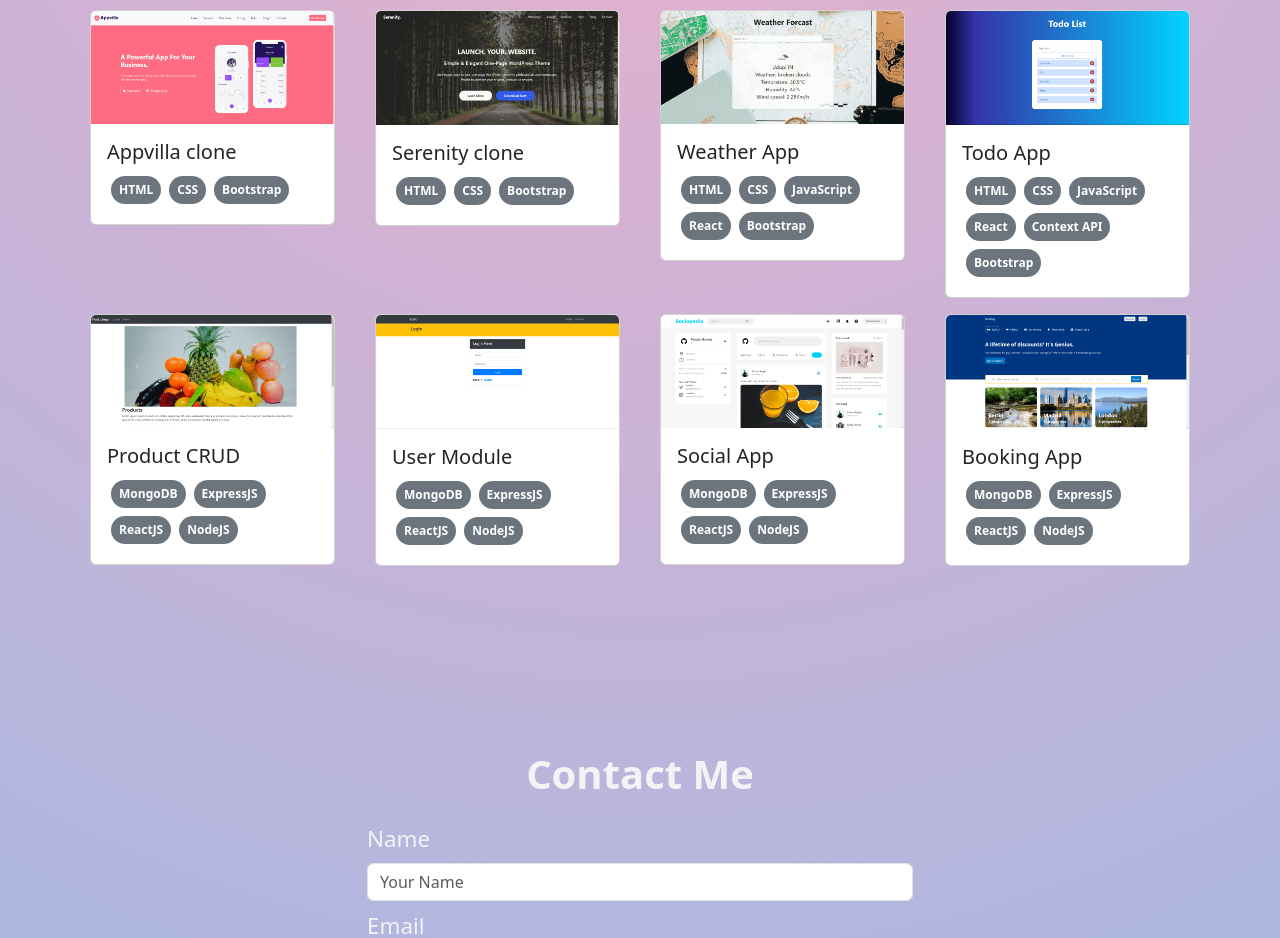
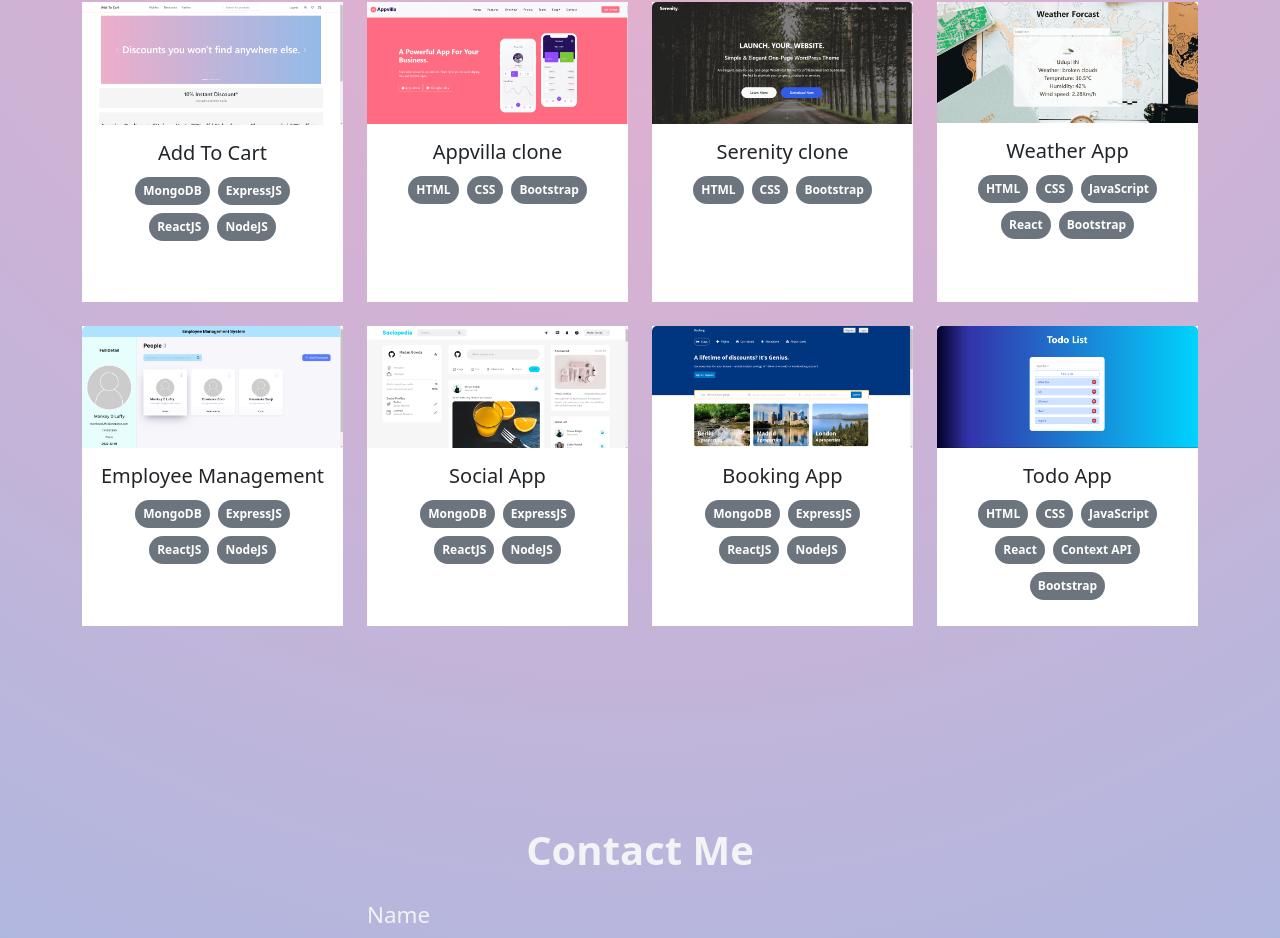
Before and after one commit to madan3242/madan, a React (Vite) app: page / in a window 1280 px wide. Shown: the part 2225-3163 px from the top of the page. Built offline with nearby package versions, Linux system fonts and the light colour scheme.

Commit message:
cards updated

```diff
--- a/src/components/ContactMe/ContactMe.css
+++ b/src/components/ContactMe/ContactMe.css
@@ -29,6 +29,6 @@
 }
 
 .contactme .contact-btn:hover {
-    color: #1ABC9C;
+    /* color: #1ABC9C; */
     background-color: #F2F3F4;
 }
--- a/src/components/ContactMe/ContactMe.jsx
+++ b/src/components/ContactMe/ContactMe.jsx
@@ -1,69 +1,34 @@
 import React from "react";
 import "./ContactMe.css";
+import { Button, Col, Container, Form, Row } from "react-bootstrap";
 
 const ContactMe = () => {
   return (
     <>
-      <div id="contactme">
-        <div className="container contactme">
-          <div className="row">
-            <div className="col">
-              <h2>Contact Me</h2>
-            </div>
-          </div>
-          <div className="row">
-            <div className="col-lg-6 mx-auto">
-              <form target="_blank" action="https://formsubmit.co/madangowda3242@gmail.com" method="POST">
-                <div className="mb-2">
-                  <label className="form-label" htmlFor="">
-                    Name
-                  </label>
-                  <input
-                    type="text"
-                    name="name"
-                    placeholder="Your Name"
-                    className="form-control"
-                    required
-                  />
-                </div>
-                <div className="mb-2">
-                  <label className="form-label" htmlFor="">
-                    Email
-                  </label>
-                  <input
-                    name="email"
-                    type="email"
-                    placeholder="Your Email"
-                    className="form-control"
-                    required
-                  />
-                </div>
-                <div className="mb-2">
-                  <label className="form-label" htmlFor="">
-                    Message
-                  </label>
-                  <textarea
-                    name="message"
-                    id=""
-                    cols="30"
-                    rows="5"
-                    placeholder="Your Message"
-                    className="form-control"
-                    required
-                  ></textarea>
-                </div>
-                <div className="mt-3">
-                <input
-                  className="btn contact-btn"
-                  type="submit"
-                  value="Submit"
-                />
-                </div>
-              </form>
-            </div>
-          </div>
-        </div>
-      </div>
+      <Container className="contactme" id="contactme">
+        <Row>
+          <Col><h2>Contact Me</h2></Col>
+        </Row>
+        <Row>
+          <Col lg={6} className="mx-auto">
+            <Form target="_blank" action="https://formsubmit.co/madangowda3242@gmail.com" method="POST">
+              <Form.Group>
+                <Form.Label>Name</Form.Label>
+                <Form.Control type="text" name="name" placeholder="Your Name" required/>
+              </Form.Group>
+              <Form.Group className="mt-3">
+                <Form.Label>Email</Form.Label>
+                <Form.Control type="email" name="email" placeholder="Your Email" required/>
+              </Form.Group>
+              <Form.Group className="mt-3">
+                <Form.Label>Message</Form.Label>
+                <Form.Control as="textarea" name="message" cols="30" rows="5" placeholder="Your Message" required/>
+              </Form.Group>
+              <Button type="submit" className="contact-btn mt-3" variant="none">Submit</Button>
+            </Form>
+          </Col>
+        </Row>
+      </Container>
     </>
   );
 };
--- a/src/components/MyProjects/MyProjects.css
+++ b/src/components/MyProjects/MyProjects.css
@@ -10,3 +10,41 @@
     font-size: 2.5rem;
     font-weight: 600;
 }
+
+.flip-card {
+    height: 300px;
+    perspective: 1000px;
+    background-color: transparent;
+}
+
+.flip-card-inner {
+    position: relative;
+    width: 100%;
+    height: 100%;
+    text-align: center;
+    transition: transform 0.8s;
+    transform-style: preserve-3d;
+}
+
+.flip-card-front, .flip-card-back {
+    position: absolute;
+    width: 100%;
+    height: 100%;
+    -webkit-backface-visibility: hidden;
+    backface-visibility: hidden;
+}
+
+.flip-card:hover .flip-card-inner {
+    transform: rotateY(180deg);
+}
+
+.flip-card-front {
+    background-color: #fff;
+}
+
+.flip-card-back {
+    transform: rotateY(180deg);
+    background-color: #fff;
+    display: flex;
+    place-items: center;
+}
--- a/src/components/MyProjects/MyProjects.jsx
+++ b/src/components/MyProjects/MyProjects.jsx
@@ -1,49 +1,106 @@
-import React from 'react'
-import './MyProjects.css'
-import Project from './Project'
+import React from "react";
+import Project from "./Project";
 
-import Appvilla from '../../assets/apps/appvilla.png'
-import Serenity from '../../assets/apps/serenity.png'
-import WeatherApp from '../../assets/apps/WeatherApp.png'
-import TodoApp from '../../assets/apps/TodoApp.png'
-import Product from '../../assets/apps/ProductCrud.png'
-import User from '../../assets/apps/UserModule.png'
-import SocialApp from '../../assets/apps/SocialApp.png'
-import BookingApp from '../../assets/apps/BookingApp.png'
+import Appvilla from "../../assets/apps/appvilla.png";
+import AddToCart from "../../assets/apps/addtocart.png";
+import Serenity from "../../assets/apps/serenity.png";
+import WeatherApp from "../../assets/apps/WeatherApp.png";
+import TodoApp from "../../assets/apps/TodoApp.png";
+import SocialApp from "../../assets/apps/SocialApp.png";
+import BookingApp from "../../assets/apps/BookingApp.png";
+import Employee from "../../assets/apps/employee.png";
+import { Col, Container, Row } from "react-bootstrap";
+import "./MyProjects.css";
 
 const MyProjects = () => {
-    const projects = [
-        { name: "Appvilla clone", logo: Appvilla, tags: ["HTML", "CSS", "Bootstrap"], link: "https://appvilla.vercel.app/" },
-        { name: "Serenity clone", logo: Serenity, tags: ["HTML", "CSS", "Bootstrap"], link: "https://serenity-five.vercel.app/" },
-        { name: "Weather App", logo: WeatherApp, tags: ["HTML", "CSS", "JavaScript", "React", "Bootstrap"], link: "https://github.com/madan3242/React-Js/tree/main/Apps/WeatherApp" },
-        { name: "Todo App", logo: TodoApp, tags: ["HTML", "CSS", "JavaScript", "React", "Context API", "Bootstrap"], link: "https://github.com/madan3242/React-Js/tree/main/Apps/TodoApp" },
-        { name: "Product CRUD", logo: Product, tags: ["MongoDB", "ExpressJS", "ReactJS", "NodeJS"], link: "https://github.com/madan3242/MERN/tree/main/product-crud" },
-        { name: "User Module", logo: User, tags: ["MongoDB", "ExpressJS", "ReactJS", "NodeJS"], link: "https://github.com/madan3242/MERN/tree/main/user-module" },
-        { name: "Social App", logo: SocialApp, tags: ["MongoDB", "ExpressJS", "ReactJS", "NodeJS"], link: "https://github.com/madan3242/MERN/tree/main/SocialApp" },
-        { name: "Booking App", logo: BookingApp, tags: ["MongoDB", "ExpressJS", "ReactJS", "NodeJS"], link: "https://github.com/madan3242/MERN/tree/main/BookingApp" },
-    ]
+  const projects = [
+    {
+      name: "Add To Cart",
+      logo: AddToCart,
+      tags: ["MongoDB", "ExpressJS", "ReactJS", "NodeJS"],
+      github: "https://github.com/madan3242/Add-To-Cart",
+      live: "",
+      description: "Ecommerce application built using MERN stack"
+    },
+    {
+      name: "Appvilla clone",
+      logo: Appvilla,
+      tags: ["HTML", "CSS", "Bootstrap"],
+      github: "https://github.com/madan3242/Appvilla",
+      live: "https://appvilla.vercel.app/",
+      description: "Appvilla clone built using HTML, CSS and Bootstrap. It's a landing page."
+    },
+    {
+      name: "Serenity clone",
+      logo: Serenity,
+      tags: ["HTML", "CSS", "Bootstrap"],
+      github: "https://github.com/madan3242/serenity",
+      live: "https://serenity-five.vercel.app/",
+      description: "Serenity clone built using HTML, CSS and Bootstrap. It's a landing page."
+    },
+    {
+      name: "Weather App",
+      logo: WeatherApp,
+      tags: ["HTML", "CSS", "JavaScript", "React", "Bootstrap"],
+      github: "https://github.com/madan3242/React-Js/tree/main/Apps/WeatherApp",
+      live: "https://github.com/madan3242/React-Js/tree/main/Apps/WeatherApp",
+      description: "Weather App built on React. It fetch's the weather data from WeatherAPI"
+    },
+    {
+      name: "Employee Management",
+      logo: Employee,
+      tags: ["MongoDB", "ExpressJS", "ReactJS", "NodeJS"],
+      github: "https://github.com/madan3242/Employee-Management-System",
+      live: "https://github.com/madan3242/Employee-Management-System",
+      description: "Employee Management System is MERN app built to demonstrate the working of CRUD"
+    },
+    {
+      name: "Social App",
+      logo: SocialApp,
+      tags: ["MongoDB", "ExpressJS", "ReactJS", "NodeJS"],
+      github: "https://github.com/madan3242/MERN/tree/main/SocialApp",
+      live: "https://github.com/madan3242/MERN/tree/main/SocialApp",
+      description: "Social media application built using MERN stack"
+    },
+    {
+      name: "Booking App",
+      logo: BookingApp,
+      tags: ["MongoDB", "ExpressJS", "ReactJS", "NodeJS"],
+      github: "https://github.com/madan3242/MERN/tree/main/BookingApp",
+      live: "https://github.com/madan3242/MERN/tree/main/BookingApp",
+      description: "Hotel booking application built using MERN stack"
+    },
+    {
+      name: "Todo App",
+      logo: TodoApp,
+      tags: ["HTML", "CSS", "JavaScript", "React", "Context API", "Bootstrap"],
+      github: "https://github.com/madan3242/React-Js/tree/main/Apps/TodoApp",
+      live: "https://github.com/madan3242/React-Js/tree/main/Apps/TodoApp",
+      description: "Todo application built on React"
+    },
+  ];
   return (
     <>
-        <div className="container myprojects" id="myprojects">
-            <div className="row">
-                <div className="col-lg">
-                    <h2 className="text-center">My Projects</h2>
-                </div>
-            </div>
-            <div className="row">
-                {
-                    projects.length > 0 ? <>
-                    {
-                        projects.map((project) => {
-                            return <Project projectdetails={project} key={project.name} />
-                        })
-                    }
-                    </> : <></>
-                }
-            </div>
-        </div>
+      <Container className="myprojects" id="myprojects">
+        <Row>
+          <Col>
+            <h2 className="text-center">My Projects</h2>
+          </Col>
+        </Row>
+        <Row>
+          {projects.length > 0 ? (
+            <>
+              {projects.map((project) => {
+                return <Project projectdetails={project} key={project.name} />;
+              })}
+            </>
+          ) : (
+            <></>
+          )}
+        </Row>
+      </Container>
     </>
-  )
-}
+  );
+};
 
-export default MyProjects
+export default MyProjects;
--- a/src/components/MyProjects/Project.jsx
+++ b/src/components/MyProjects/Project.jsx
@@ -1,15 +1,19 @@
 import React from 'react'
+import { Card, Col } from 'react-bootstrap'
+import { AiFillGithub } from 'react-icons/ai'
+import { FiExternalLink } from 'react-icons/fi'
 
 const Project = ({projectdetails}) => {
   return (
-    <div className="col-lg-3">
-      <div className="card m-2">
-        <a href={projectdetails.link} target="_blank" rel="noopener noreferrer">
-          <img src={projectdetails.logo} alt="" className="card-img-top" />
-        </a>
-        <div className="card-body">
-          <h5 className="card-title">{projectdetails.name}</h5>
-          <p className="card-text">{
+    <Col lg={3}>
+      <Card className="flip-card mb-4" style={{ height: "300px", backgroundColor: "transparent", border: "none", borderRadius: "25px"}}>
+        <div className="flip-card-inner">
+          <div className="flip-card-front">
+            <Card.Img variant='top' src={projectdetails.logo} />
+            <Card.Body>
+              <Card.Title>{projectdetails.name}</Card.Title>
+              <Card.Text>
+              {
                 projectdetails.tags.length > 0 ? <>
                 {
                   projectdetails.tags.map((tag) => {
@@ -17,10 +21,31 @@ const Project = ({projectdetails}) => {
                   })
                 }
                 </> : <></>
-          }</p>
+              }
+              </Card.Text>
+            </Card.Body>
           </div>
+          <div className="flip-card-back">
+              <Card.Body>
+                <Card.Text>
+                  {projectdetails.description}
+                </Card.Text>
+                  <a href={projectdetails.github} target='_blank'>
+                  <AiFillGithub  size={35} color='#000' />
+
+                  </a>
+                  <a href={projectdetails.live} target='_blank'>
+                  <FiExternalLink size={35} color='#000'/>
+
+                  </a>
+              </Card.Body>
           </div>
+
+
         </div>
+      </Card>
+    </Col>
+
   )
 }
 
```
Also changed, not shown: src/assets/apps/addtocart.png (added), src/assets/apps/employee.png (added). Lines whose indentation alone changed are shown as unchanged.
